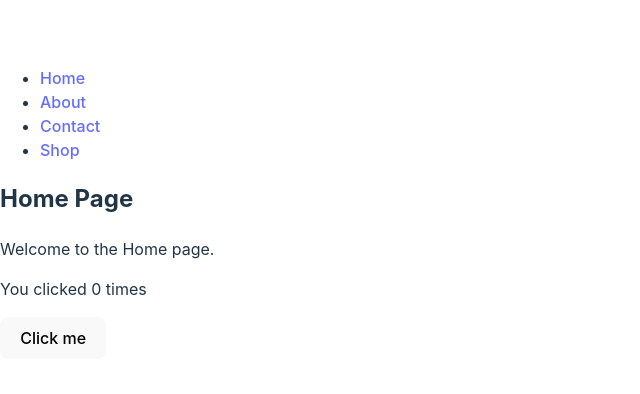
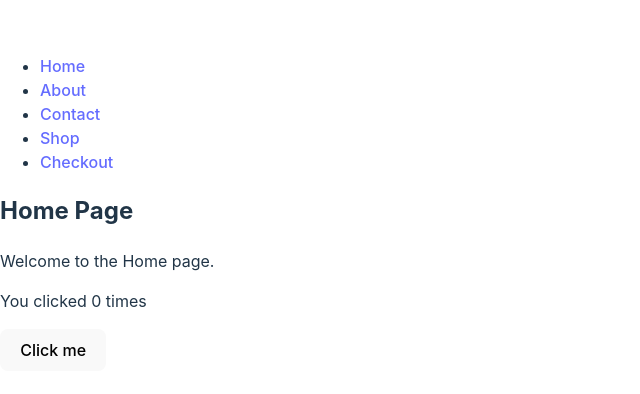
Before and after one commit to Sayantan-codeclouds/mern, a React (Vite) app in the folder client/: page / in a window 1280 px wide. Shown: the part 196-590 px from the top of the page, without its empty margins (0-640 px from the left). Built offline with nearby package versions, Linux system fonts and the light colour scheme.

Commit message:
Checkout

```diff
--- a/client/src/components/NavBar.jsx
+++ b/client/src/components/NavBar.jsx
@@ -18,6 +18,9 @@ function NavBar() {
         <li>
           <Link to="/shop">Shop</Link>
         </li>
+        <li>
+          <Link to="/checkout">Checkout</Link>
+        </li>
       </ul>
     </nav>
   );
```
